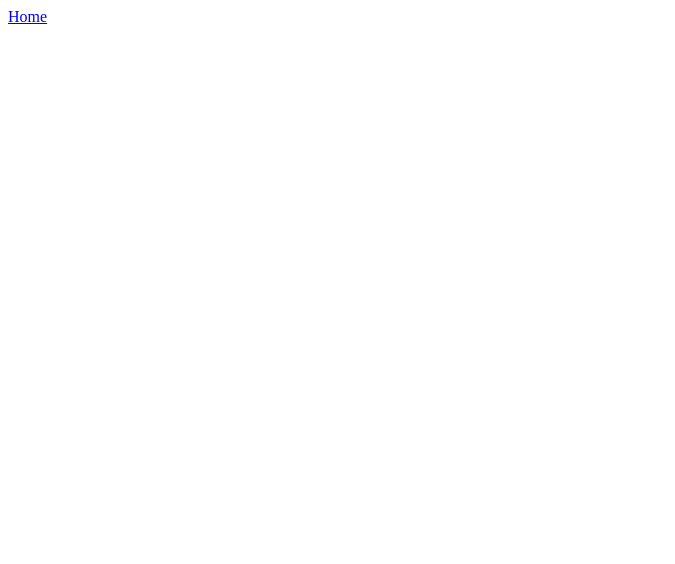
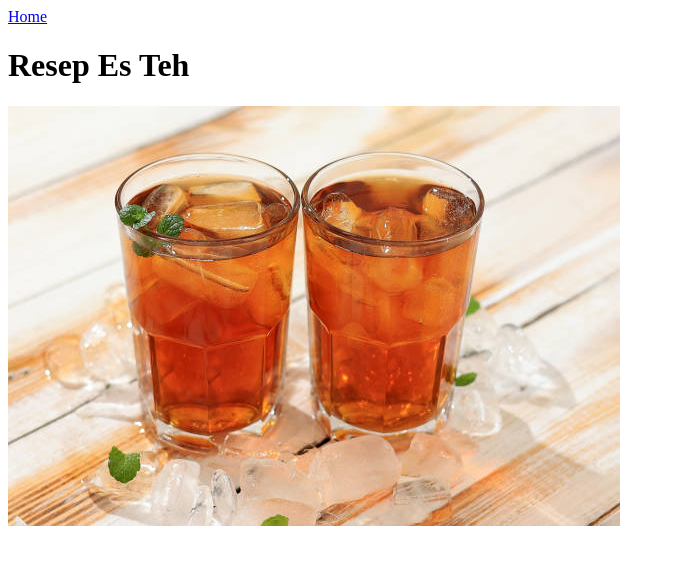
Before and after one commit to Helohss/Odin-Recipes, a plain HTML site: page recipes/esteh.html in a window 1280 px wide. Shown: the whole page, without its empty margins (0-675 px from the left). Drawn offline with Linux system fonts and the light colour scheme.

Commit message:
add asset ke dir images dan integrasi ke site esteh

```diff
--- a/recipes/esteh.html
+++ b/recipes/esteh.html
@@ -7,5 +7,7 @@
 </head>
 <body>
     <a href="../index.html">Home</a>
+    <h1>Resep Es Teh</h1>
+    <img src="../images/Es-teh.jpg" alt="Es teh">
 </body>
 </html>
```
Also changed, not shown: images/Es-teh.jpg (added).
